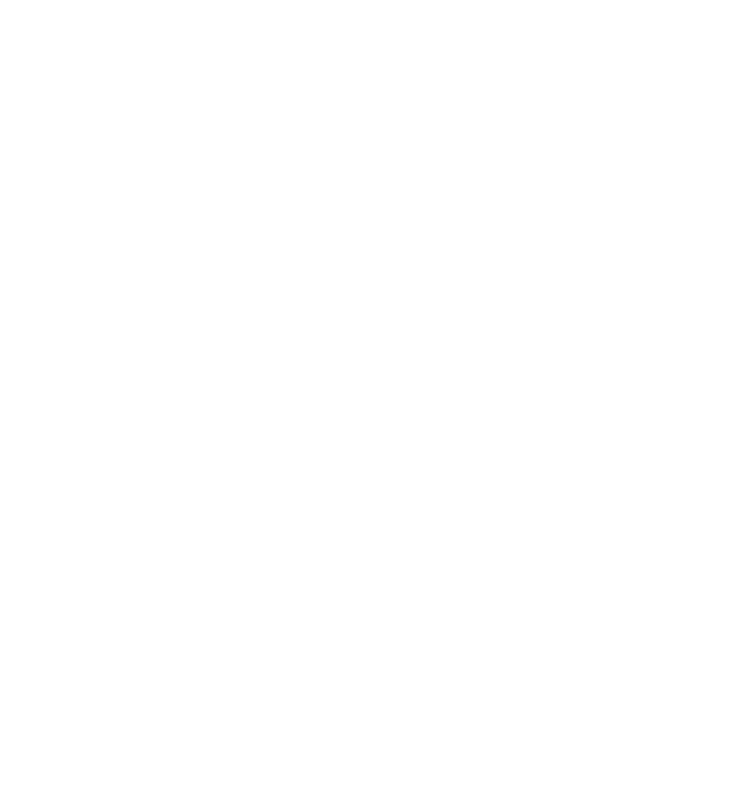
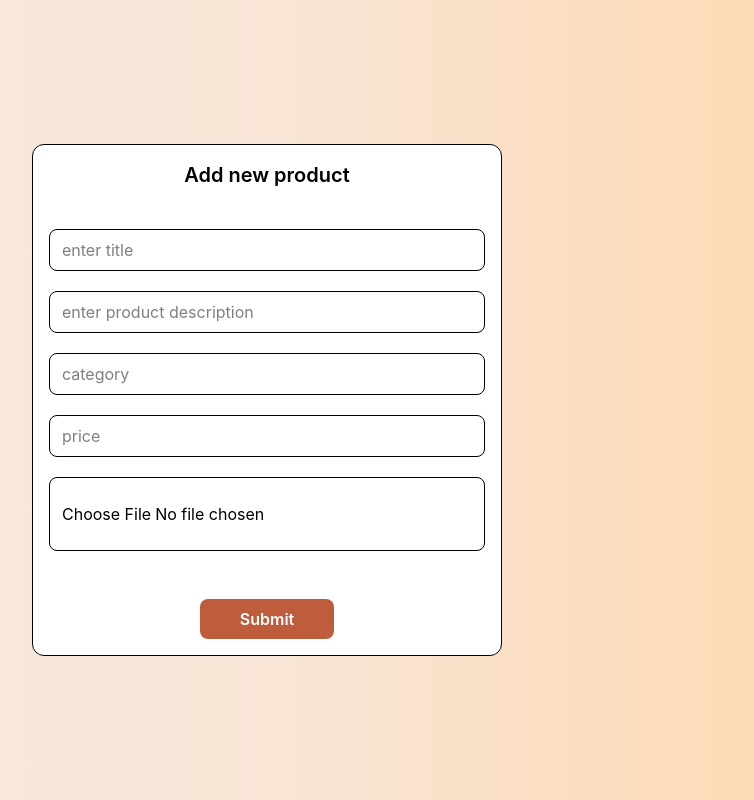
Before and after one commit to CodeWithAnshul1/glamkudi-frontend, a React (Vite) app: page /admin/add-product in a window 1280 px wide. Before the commit this address had no page. Shown: the whole page, without its empty margins (373-1127 px from the left). Built offline with nearby package versions, Linux system fonts and the light colour scheme; no server answers.

Commit message:
add product add and fatch produt from db

```diff
--- a/package.json
+++ b/package.json
@@ -11,6 +11,7 @@
   },
   "dependencies": {
     "@tailwindcss/vite": "^4.3.3",
+    "axios": "^1.20.0",
     "react": "^19.2.8",
     "react-dom": "^19.2.8",
     "react-icons": "^5.7.0",
--- a/src/Routes/AppRoutes.jsx
+++ b/src/Routes/AppRoutes.jsx
@@ -2,6 +2,7 @@ import{ BrowserRouter, Routes , Route} from "react-router-dom";
 import  Home from "../pages/Home"
 import Profile from "../pages/Profile"
 import Login from "../pages/Login";
+import AdminAddProduct from "../pages/AdminAddProduct";
 
 export default function AppRoutes() {
   return (
@@ -10,6 +11,7 @@ export default function AppRoutes() {
             <Route path="/" element={<Home/>}/>
             <Route path="/profile" element={<Profile/>}/>
             <Route path="/login" element={<Login/>} />
+            <Route path="/admin/add-product" element={<AdminAddProduct/>}/>
 
         </Routes>
     </BrowserRouter>
--- /dev/null
+++ b/src/api/api.js
@@ -0,0 +1,7 @@
+import axios from "axios"
+
+const api = axios.create({
+    baseURL :`${import.meta.env.VITE_API_URL}/api`,
+    //  withCredentials:true
+})
+export default api;
--- a/src/components/Navbar.jsx
+++ b/src/components/Navbar.jsx
@@ -1,4 +1,4 @@
-import { FiHome, FiHeart, FiShoppingBag, FiUser, FiSearch, FiMenu, FiX } from "react-icons/fi";
+import { FiHome, FiHeart, FiShoppingBag, FiUser, FiSearch, FiMenu, FiX  ,FiGrid } from "react-icons/fi";
 
 import { useState } from "react";
 import { useNavigate } from "react-router-dom";
@@ -70,6 +70,13 @@ export default function Navbar() {
                 }}
                 />
 
+                <Navitem icon={<FiGrid size ={20} />}
+                label ="admin"
+                active ={active === "admin"}
+                onClick={()=> {setactive("admin");
+                  navigate("/admin/add-product");
+                }}/>
+
               </div>
 
             </div>
@@ -131,7 +138,7 @@ export default function Navbar() {
     </button>
 
     <button className="flex items-center gap-3 p-2 rounded-lg hover:bg-white/10"
-      onClickl={()=>navigate("/wishlist")}>
+      onClick={()=>navigate("/wishlist")}>
       <FiHeart size={18} />
       <span>Wishlist</span>
     </button>
@@ -143,10 +150,17 @@ export default function Navbar() {
     </button>
 
     <button className="flex items-center gap-3 p-2 rounded-lg hover:bg-white/10"
-      onClickl={ ()=>navigate("/profile")}>
+      onClick={ ()=>navigate("/profile")}>
       <FiUser size={18} />
       <span>Profile</span>
     </button>
+
+    <button className="flex items-center gap-3 p-2 rounded-lg hover:bg-white/10"
+      onClick={()=>navigate("/admin/add-product")}>
+      <FiGrid size={18} />
+      <span>Admin</span>
+    </button>
+
   </div>
 </div>
             </div>
--- a/src/components/ProductCard.jsx
+++ b/src/components/ProductCard.jsx
@@ -3,6 +3,8 @@ import { FaHeart } from 'react-icons/fa'
 
 export default function ProductCard({data}) {
   return (
+    <>
+
     <div className='min-w-[110px] transition transform-300 hover:-translate-y-2 '>
 
       <div className=' relative group   xl:h-[300px] w-full overflow-hidden rounded-t-2xl'>
@@ -15,11 +17,12 @@ export default function ProductCard({data}) {
       </div>
       <div className='bg-white text-black rounded-b-2xl p-3'>
         <p className='text-[10px]'>{data.category}</p>
-        <p className='text-sm md:text-md  font-semibold '>{data.name}</p>
-        <p className='text-sm font-bold'>₹ 999</p>
+        <p className='text-sm md:text-md  font-semibold '>{data.title}</p>
+        <p className='text-sm font-bold'>₹{Number(data.price).toLocaleString('en-IN')}</p>
         <p>size s . m .l .xl .xxl </p>
 
       </div>
     </div>
+    </>
   )
 }
--- /dev/null
+++ b/src/pages/AdminAddProduct.jsx
@@ -0,0 +1,123 @@
+import React, { useState } from "react";
+import api from "../api/api";
+
+export default function AdminAddProduct() {
+  const [title, settitle] = useState("");
+  const [disc, setdisc] = useState("");
+  const [category, setcategory] = useState("");
+  const [price, setprice] = useState("");
+  const [image, setimage] = useState(null);
+  const [loading , setloading]=useState(false);
+  const [message ,setmessage]=useState("");
+  const [msgtype , setmsgtype]=useState("");
+
+  const handlesubmit = async (e) => {
+    e.preventDefault();
+
+    try {
+      const formData = new FormData();
+
+      formData.append("title", title);
+      formData.append("disc", disc);
+      formData.append("category", category);
+      formData.append("price", price);
+      formData.append("image", image);
+      setloading(true);
+      const res = await api.post("/products/", formData);
+       settitle("");
+       setdisc("");
+       setcategory("");
+       setprice("");
+       setimage(null);
+       console.log(res.data.message);
+      setmsgtype("success");
+      setmessage(res.data.message);
+    } catch (error) {
+      console.log(error);
+      if(error.response?.status===409){
+        setmsgtype("error");
+        setmessage(error.response.data.message);
+      }
+      else{
+        setmsgtype("error");
+        setmessage("product upload failed");
+      }
+    }
+    finally{
+      setloading(false);
+      setTimeout(()=>{
+        setmessage("");
+        setmsgtype("");
+      },3000);
+    }
+  };
+
+  return (
+    <div className="flex items-center justify-center bg-gradient-to-r from-[#f7e9df] via-[#f8e5d6] to-[#fed7ad] w-full min-h-screen">
+
+      <form
+        onSubmit={handlesubmit}
+        className="flex flex-col items-center justify-center mx-10 bg-white max-w-[470px] xl:mx-auto my-20 w-full rounded-xl border p-4"
+      >
+
+        <h3 className='font-semibold text-xl font-["Playfair_Display"]'>
+          Add new product
+        </h3>
+
+        <input
+          className="w-full px-3 py-2 rounded-lg mt-10 border"
+          type="text"
+          placeholder="enter title"
+          value={title}
+          onChange={(e) => settitle(e.target.value)}
+        />
+
+        <input
+          className="w-full px-3 py-2 rounded-lg mt-5 border"
+          type="text"
+          placeholder="enter product description"
+          value={disc}
+          onChange={(e) => setdisc(e.target.value)}
+        />
+
+        <input
+          className="w-full px-3 py-2 rounded-lg mt-5 border"
+          type="text"
+          placeholder="category"
+          value={category}
+          onChange={(e) => setcategory(e.target.value)}
+        />
+
+        <input
+          className="w-full px-3 py-2 rounded-lg mt-5 border"
+          type="number"
+          placeholder="price"
+          value={price}
+          onChange={(e) => setprice(e.target.value)}
+        />
+
+        <input
+          className="w-full px-3 py-6 rounded-lg mt-5 border"
+          type="file"
+          accept="image/*"
+          onChange={(e) => setimage(e.target.files[0])}
+        />
+        <div className="h-5 my-1  flex items-center ">
+          {message && (
+            <p className={`textl-sm font-semibold ${msgtype === "success" ? "text-green-600" : "text-red-500"}`}>{message}</p>
+          )}
+
+        </div>
+
+        <button
+          type="submit"
+          disabled={loading}
+          className="bg-[#bd5d3c] text-white font-semibold hover:bg-[#a94f32] transition px-10 py-2 rounded-lg mt-5"
+        >
+          {loading?"Loading...":"Submit"}
+        </button>
+
+      </form>
+    </div>
+  );
+}
--- a/src/pages/Home.jsx
+++ b/src/pages/Home.jsx
@@ -4,8 +4,44 @@ import Hero from '../components/Hero';
 import Navbar from '../components/Navbar'
 import {products} from "../assets/product"
 import ProductCard from '../components/ProductCard';
+import {useState ,useEffect} from "react";
+import api from "../api/api";
 
 export default function Home() {
+  const [data ,setdata]=useState([]);
+  const [count ,setcount]=useState("");
+ useEffect(()=>{
+  fetchuser()
+ },[]);
+
+//  const fetchuser =async ()=>{
+//   try{
+//     const res = await api.get("/products/product-fetch");
+
+//     setdata(res.data.product);
+//     setcount(res.data.count);
+//     console.log(data,count);
+
+
+//   }catch(err){
+//     console.log(err);
+
+//   }
+const fetchuser = async () => {
+  try {
+    const res = await api.get("/products/product-fetch");
+
+    console.log("FULL API RESPONSE:", res.data);
+
+    setdata(res.data.product || []);
+    setcount(res.data.count ?? 0);
+  } catch (err) {
+    console.log("API ERROR:", err.response?.data || err.message);
+  }
+};
+
+
+
   return (
     <div>
         <>
@@ -15,11 +51,14 @@ export default function Home() {
           <div className=' flex gap-3  max-w-[1240px] mx-auto px-2 xl:px-0 '>
             <div className='hidden xl:block'></div>
             <div className=' w-full grid grid-cols-2 md:grid-cols-3 xl:grid-cols-4 gap-5 transition transform-300 hover:translate-y-'>
-                {products.map((item)=>(
-                    <ProductCard
-                    key={item.id}
+                {data.map((item)=>(
+
+                         <ProductCard
+                    key={item._id}
                     data={item}
                     />
+
+
                 ))}
             </div>
           </div>
--- a/src/pages/Login.jsx
+++ b/src/pages/Login.jsx
@@ -95,7 +95,7 @@ export default function Login() {
             </p>
 
           </div>
-
+hj
 
           {/* Form */}
           <form className="mt-8">
--- a/src/pages/Profile.jsx
+++ b/src/pages/Profile.jsx
@@ -13,8 +13,8 @@ export default function Profile() {
             <p className=' text-[#a25d43] mb-5 font-bold'><FiUser size={30}/></p>
             <p className=' text-2xl md:text-3xl font-bold font-["Playfair_Display"]'>Welcome to GlameKudi.</p>
             <p className='text-[15px]  font-["sans-sarif"] mt-2'>sign in to see yout order, save item and personal detail</p>
-            <buttom className="bg-[#da7955] px-5 py-2 rounded-lg text-white font-semibold mt-8  hover:bg-[#d9653b] hover:-translate-y-0.5 duration-300  transition "
-              onClick ={()=>navigate("/login")}>Sign in</buttom>
+            <button className="bg-[#da7955] px-5 py-2 rounded-lg text-white font-semibold mt-8  hover:bg-[#d9653b] hover:-translate-y-0.5 duration-300  transition "
+              onClick ={()=>navigate("/login")}>Sign in</button>
         </div>
 
       </div>
```
Also changed, not shown: 2 other files (tests, documents, lock files or other folders).
